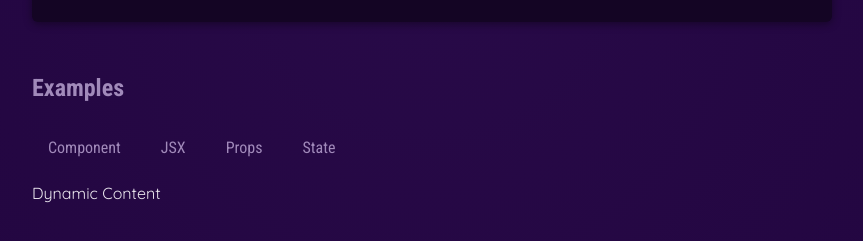
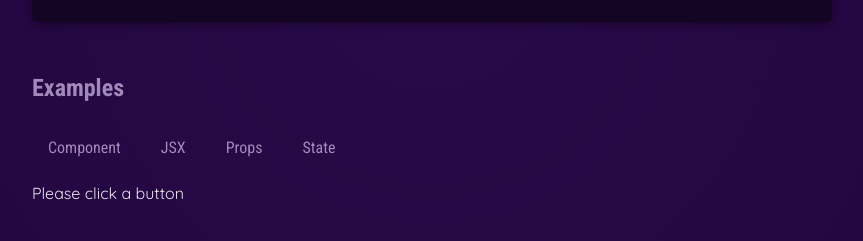
Before and after one commit to nishantcm/01-starting-project, a React (Vite) app in the folder 01-starting-project/: page / in a window 1280 px wide. Shown: the part 677-918 px from the top of the page, without its empty margins (208-1071 px from the left). Built offline with nearby package versions, Linux system fonts and the light colour scheme.

Commit message:
Upadated the App.jsx and TabButton.jsx file

```diff
--- a/01-starting-project/src/App.jsx
+++ b/01-starting-project/src/App.jsx
@@ -1,14 +1,19 @@
-
+import { useState } from 'react';
 import {CORE_CONCEPTS} from './data.js';
 import Header from './component/Header/Header.jsx';
 import { CoreConcept } from './component/CoreConcept.jsx';
 import TabButton from './component/TabButton.jsx';
 
 function App() {
+  const [ selectedTopic, setSelectedTopic ] = useState('Please click a button');
+
   function handleSelect(selectedButton){
     // selectButton => 'components', 'jsx', 'props', state'
-    console.log(selectedButton)
+    setSelectedTopic(selectedButton)
+    console.log(selectedTopic);
    }
+
+   console.log('APP COMPONENT EXECUTING');
   return (
     <div>
       <Header></Header>
@@ -34,7 +39,7 @@
             <TabButton onSelect={() => handleSelect('props')}>Props</TabButton>
             <TabButton onSelect={() => handleSelect('state')}>State</TabButton>
           </menu>
-          Dynamic Content
+          {selectedTopic}
         </section>
       </main>
     </div>
--- a/01-starting-project/src/component/TabButton.jsx
+++ b/01-starting-project/src/component/TabButton.jsx
@@ -1,5 +1,5 @@
 export default function TabButton({children, onSelect}){
-
+   console.log('TABBUTTON COMPONENT EXECUTING')
     return (
     <li>
         <button onClick={onSelect}>{children}</button>
```
